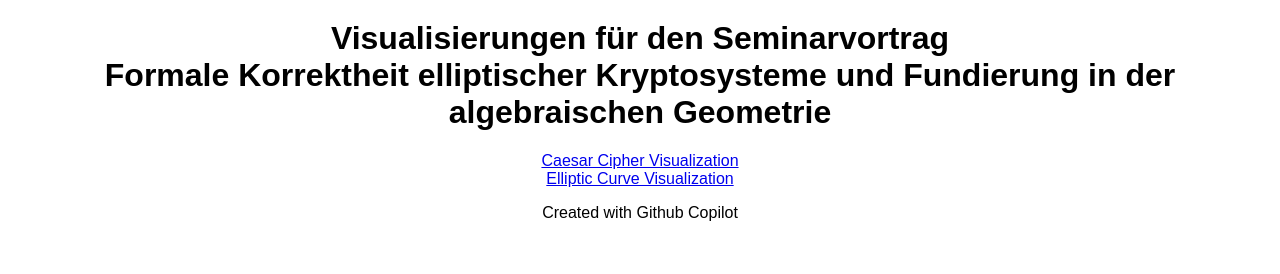
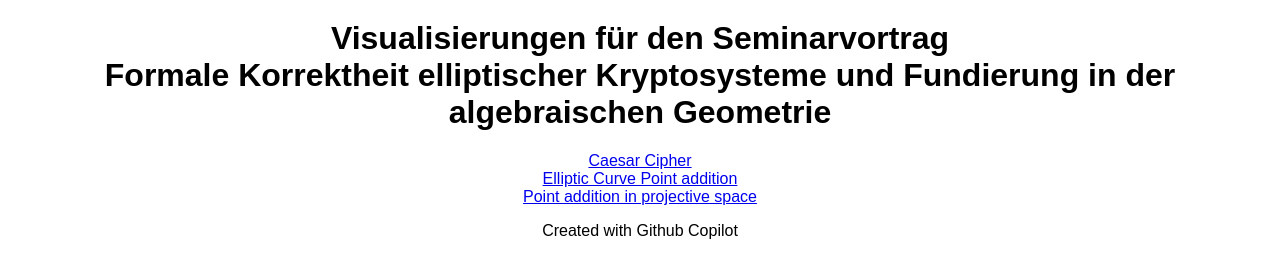
Before and after one commit to fabsch225/crypto-vis, a plain HTML site: page index.html in a window 1280 px wide. Drawn offline with Linux system fonts and the light colour scheme.

Commit message:
added index

```diff
--- a/index.html
+++ b/index.html
@@ -23,8 +23,9 @@
 <h1>Visualisierungen für den Seminarvortrag<br> Formale Korrektheit elliptischer
 Kryptosysteme und Fundierung in der
 algebraischen Geometrie</h1>
-<a href="caesar-vis.html">Caesar Cipher Visualization</a><br>
-<a href="ec-vis.html">Elliptic Curve Visualization</a><br>
+<a href="caesar-vis.html">Caesar Cipher</a><br>
+<a href="ec-vis.html">Elliptic Curve Point addition </a><br>
+<a href="projective-vis.html">Point addition in projective space</a><br>
 <p>Created with Github Copilot</p>
 </body>
 </html>
```
